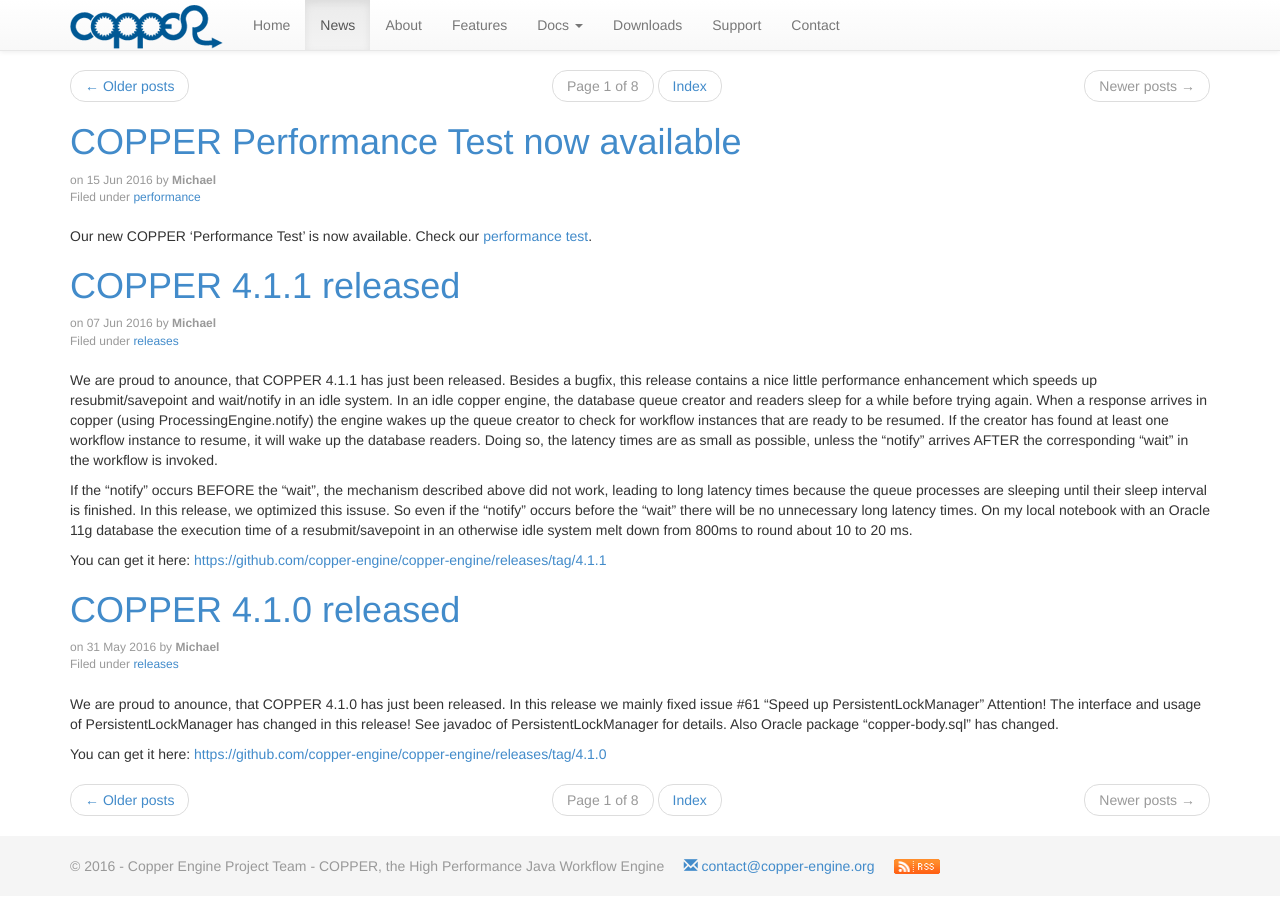
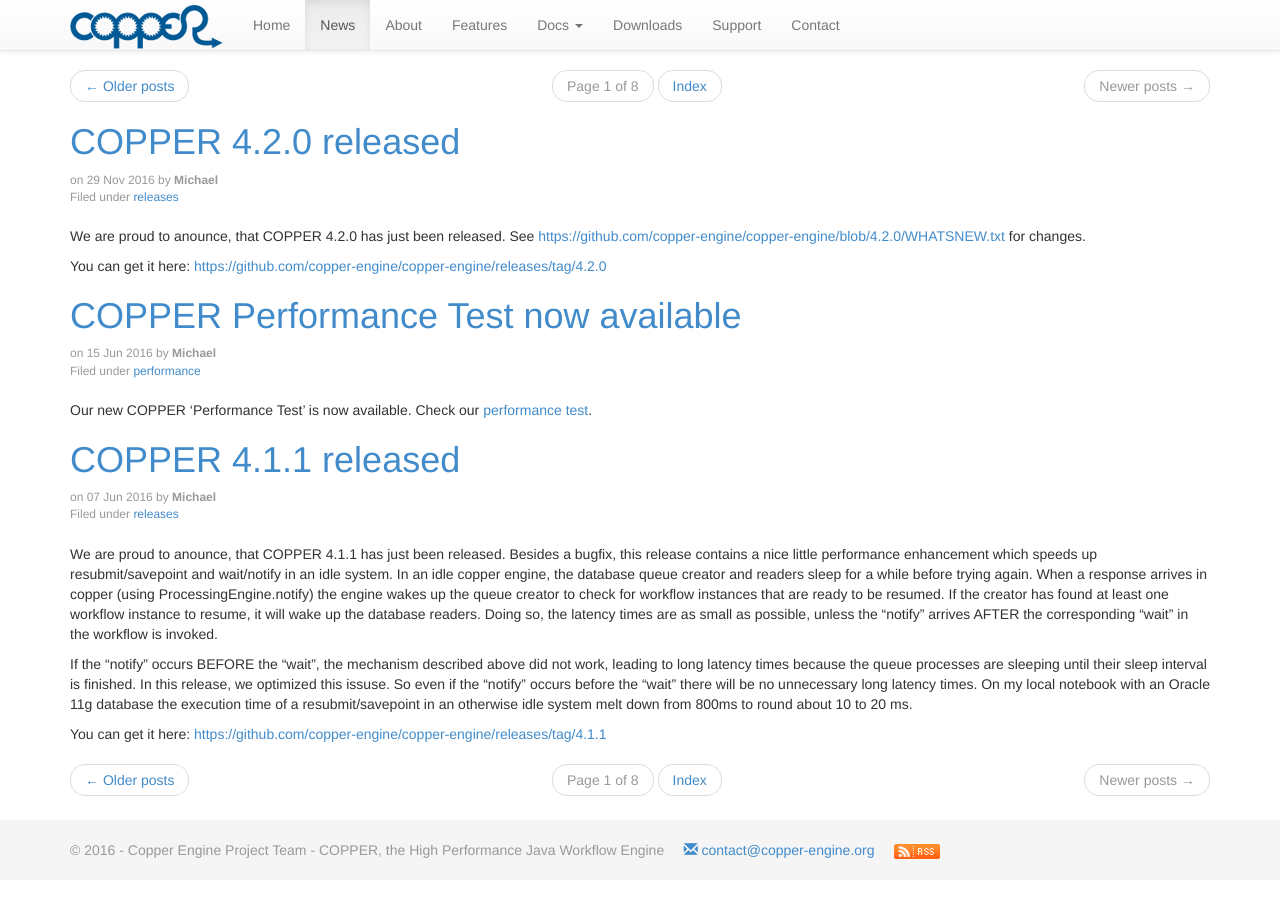
Before and after one commit to copper-engine/copper-engine.github.io, a Jekyll site: the page built from blog/index.html, in a window 1280 px wide. Built offline with Jekyll 4.4.1, drawn with Linux system fonts in a browser that asks for light colours; nearby versions of some CDN libraries; the list of posts is cut into pages by our own code.

Commit message:
copper 4.2.0

```diff
--- /dev/null
+++ b/_posts/2016-11-29-copper-4.2.0-released.md
@@ -0,0 +1,12 @@
+---
+layout: blog
+title: COPPER 4.2.0 released
+author: Michael
+categories: releases
+---
+
+We are proud to anounce, that COPPER 4.2.0 has just been released.
+See [https://github.com/copper-engine/copper-engine/blob/4.2.0/WHATSNEW.txt](https://github.com/copper-engine/copper-engine/blob/4.2.0/WHATSNEW.txt) for changes.
+
+You can get it here:
+[https://github.com/copper-engine/copper-engine/releases/tag/4.2.0](https://github.com/copper-engine/copper-engine/releases/tag/4.2.0)
--- a/downloads/index.html
+++ b/downloads/index.html
@@ -15,28 +15,28 @@
 
                 <h3>Stable</h3>
 
-                <p>The current <strong>stable</strong> release is <strong>4.1.1</strong>.<br/>
-                    You can download it <strong><a href="https://github.com/copper-engine/copper-engine/releases/tag/4.1.1">here</a></strong>.<br/>
-                    See <a href="https://github.com/copper-engine/copper-engine/blob/4.1.1/WHATSNEW.txt">what's new</a>.</p>
+                <p>The current <strong>stable</strong> release is <strong>4.2.0</strong>.<br/>
+                    You can download it <strong><a href="https://github.com/copper-engine/copper-engine/releases/tag/4.2.0">here</a></strong>.<br/>
+                    See <a href="https://github.com/copper-engine/copper-engine/blob/4.2.0/WHATSNEW.txt">what's new</a>.</p>
 
                 <p>COPPER is on <a href="http://search.maven.org/#search%7Cga%7C1%7Cg%3A%22org.copper-engine%22">Maven Central</a>, too. You may use the following to include the COPPER core workflow engine in your <strong>Maven</strong> project:
                 {% highlight xml %}
 <dependency>
     <groupId>org.copper-engine</groupId>
     <artifactId>copper-coreengine</artifactId>
-    <version>4.1.1</version>
+    <version>4.2.0</version>
 </dependency>{% endhighlight %}
                 If you are using <strong>Gradle</strong>, simply add the following to your <code>dependencies</code> section:
-                {% highlight groovy %}compile 'org.copper-engine:copper-coreengine:4.1.1'{% endhighlight %}
+                {% highlight groovy %}compile 'org.copper-engine:copper-coreengine:4.2.0'{% endhighlight %}
                 If you are using COPPER with <strong>Spring</strong> you also need to include <code>copper-spring</code>:
                 {% highlight xml %}
 <dependency>
     <groupId>org.copper-engine</groupId>
     <artifactId>copper-spring</artifactId>
-    <version>4.1.1</version>
+    <version>4.2.0</version>
 </dependency> {% endhighlight %}
                 and likewise for Gradle:
-                {% highlight groovy %}compile 'org.copper-engine:copper-spring:4.1.1'{% endhighlight %}
+                {% highlight groovy %}compile 'org.copper-engine:copper-spring:4.2.0'{% endhighlight %}
                 </p>
 
                 <h3>Development</h3>
```
